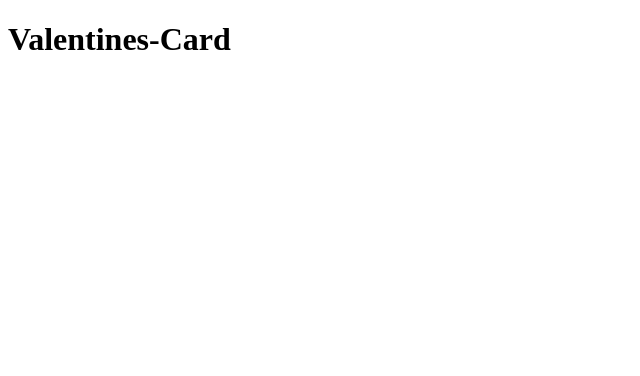
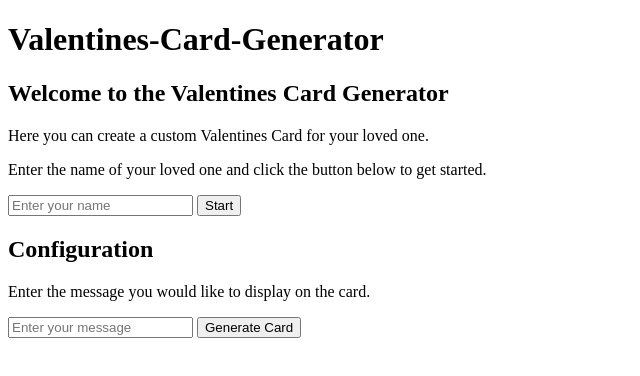
Before and after one commit to TG-Computing/valentines-card.github.io, a plain HTML site: page index.html in a window 1280 px wide. Shown: the whole page, without its empty margins (0-640 px from the left). Drawn offline with Linux system fonts and the light colour scheme.

Commit message:
First files

```diff
--- a/index.html
+++ b/index.html
@@ -6,8 +6,22 @@
     <title>Valentines-Gift</title>
 </head>
 <body>
-    <h1>Valentines-Card</h1>
+    <h1>Valentines-Card-Generator</h1>
 
+    <div id="welcome">
+        <h2>Welcome to the Valentines Card Generator</h2>
+        <p>Here you can create a custom Valentines Card for your loved one.</p>
+        <p>Enter the name of your loved one and click the button below to get started.</p>
+        <input type="text" id="name" placeholder="Enter your name">
+        <button id="start" onclick="getName()">Start</button>
+    </div>
 
+    <div id="configuaration">
+        <h2>Configuration</h2>
+        <p>Enter the message you would like to display on the card.</p>
+        <input type="text" id="message" placeholder="Enter your message">
+        <button id="generate" onclick="generateCard()">Generate Card</button>
+
+    </div>
 </body>
 </html>
```
Also changed, not shown: server.js (added, +24 -0 lines), main.js (added), style.css (added).
